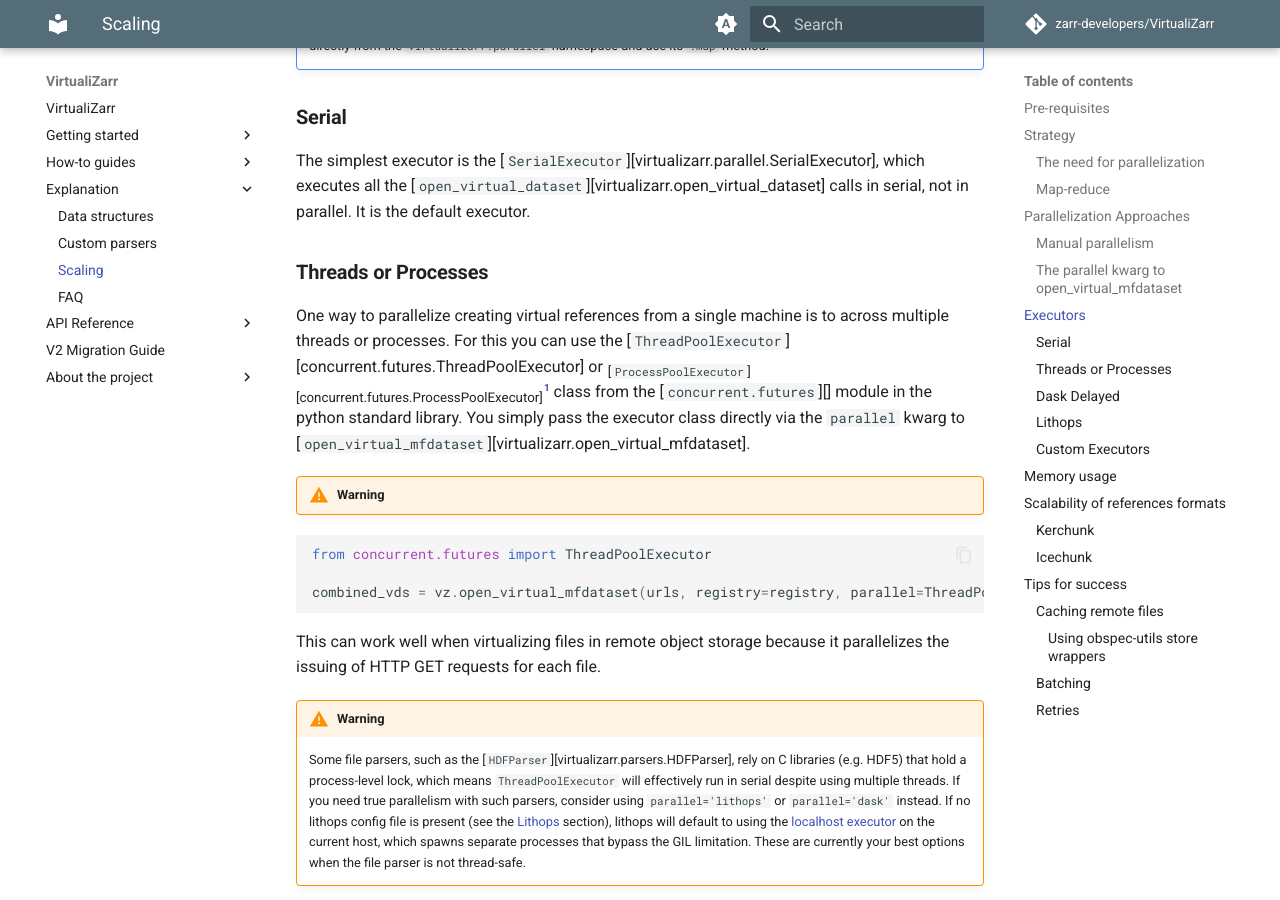
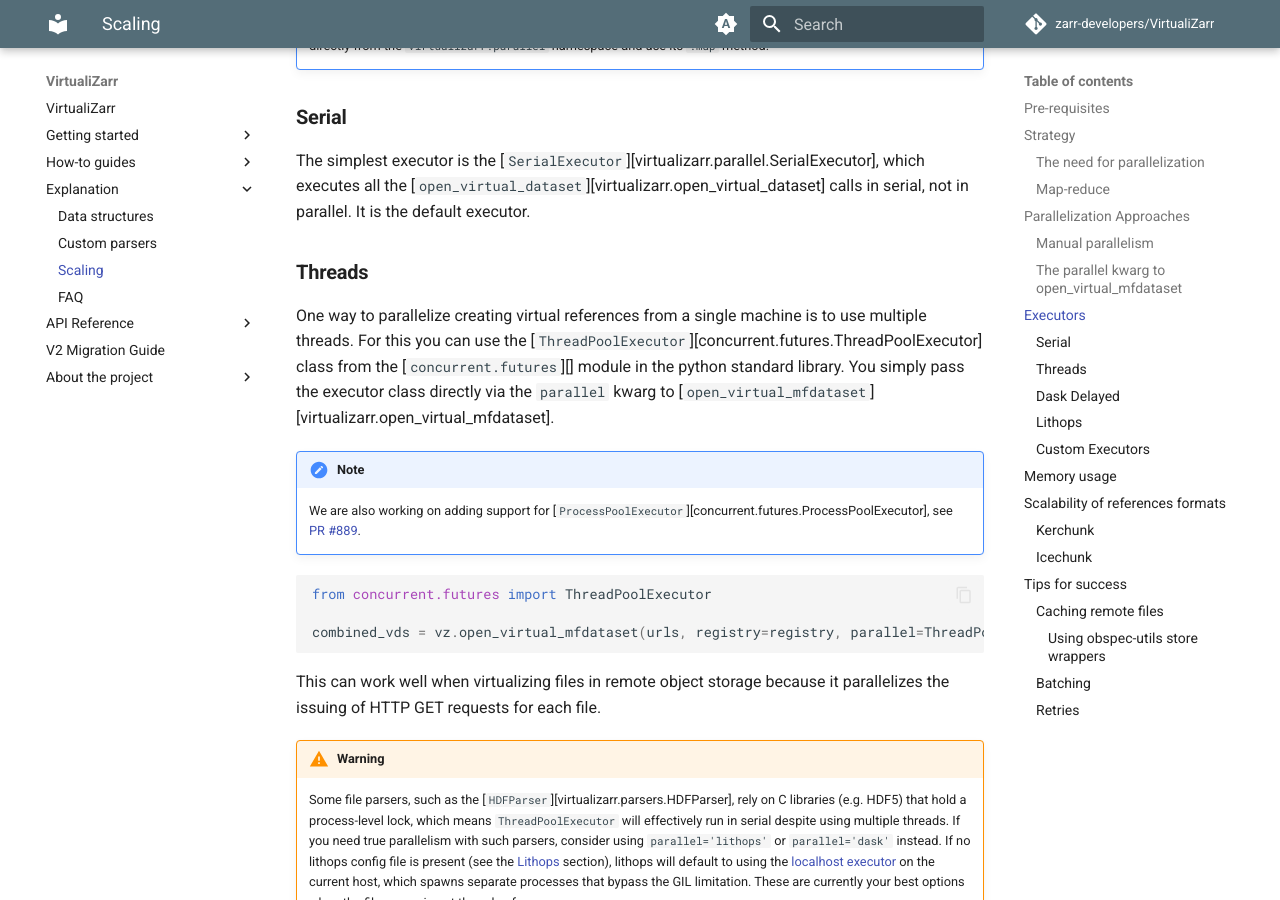
Before and after one commit to zarr-developers/VirtualiZarr, an MkDocs documentation site: the page built from docs/scaling.md, in a window 1280 px wide and 900 px high, scrolled down 3003 px. Built offline with MkDocs 1.6.1 and Material for MkDocs 9.7.7, drawn with Linux system fonts in a browser that asks for light colours; comment, search, counter and statistics services are not loaded; the version menu is left out; some of the changed text lies outside the part shown.

Commit message:
Remove ProcessPoolExec from main text

````diff
--- a/docs/scaling.md
+++ b/docs/scaling.md
@@ -97,14 +97,14 @@ VirtualiZarr comes with a small selection of executors you can choose from when
 The simplest executor is the [`SerialExecutor`][virtualizarr.parallel.SerialExecutor], which executes all the [`open_virtual_dataset`][virtualizarr.open_virtual_dataset] calls in serial, not in parallel.
 It is the default executor.
 
-### Threads or Processes
+### Threads
 
-One way to parallelize creating virtual references from a single machine is to across multiple threads or processes.
-For this you can use the [`ThreadPoolExecutor`][concurrent.futures.ThreadPoolExecutor] or ~[`ProcessPoolExecutor`][concurrent.futures.ProcessPoolExecutor]~[^1] class from the [`concurrent.futures`][] module in the python standard library.
+One way to parallelize creating virtual references from a single machine is to use multiple threads.
+For this you can use the [`ThreadPoolExecutor`][concurrent.futures.ThreadPoolExecutor] class from the [`concurrent.futures`][] module in the python standard library.
 You simply pass the executor class directly via the `parallel` kwarg to [`open_virtual_mfdataset`][virtualizarr.open_virtual_mfdataset].
 
-!!! warning
-    [^1]: `ProcessPoolExecutor` does not currently work with VirtualiZarr. For progress on a fix, see [PR #889](https://github.com/zarr-developers/VirtualiZarr/pull/889).
+!!! note
+    We are also working on adding support for [`ProcessPoolExecutor`][concurrent.futures.ProcessPoolExecutor], see [PR #889](https://github.com/zarr-developers/VirtualiZarr/pull/889).
 
 ```python
 from concurrent.futures import ThreadPoolExecutor
````
